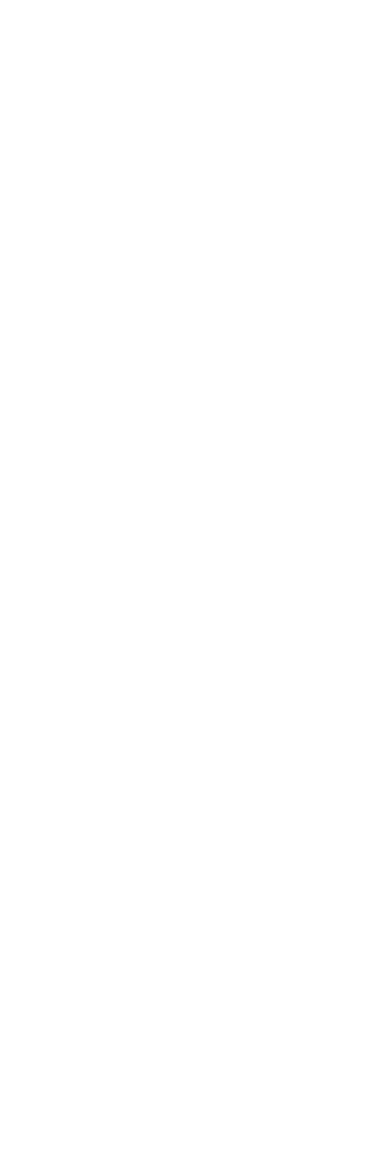
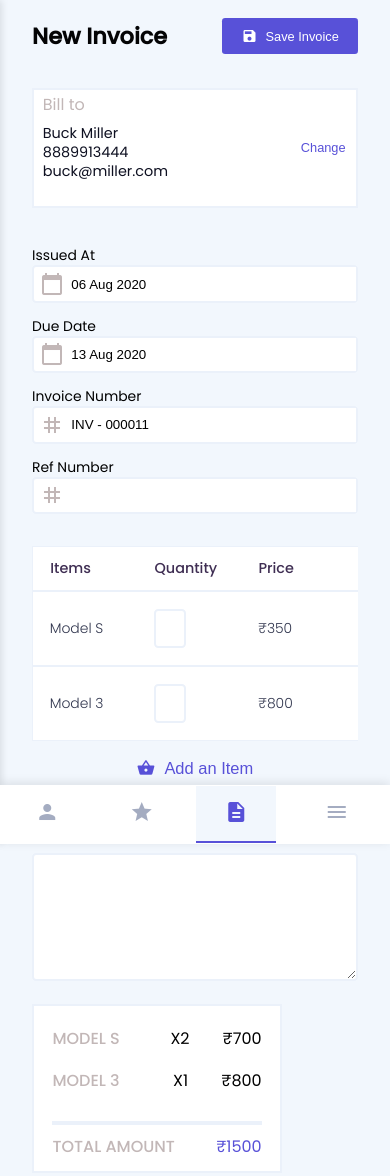
Before and after one commit to ashrivas8/rz-billbook, a website: page src/pages/invoice/create.html in a window 390 px wide. Before the commit the page ends 844 px from the top, so only its background shows below. Drawn offline with Linux system fonts and the light colour scheme.

Commit message:
feat : add "create new invoice" page (#17)
* add invoice page setup

* add page table and bottom checkout section

* complete add invoice page

* added responsiveness to add invoice page

* remove btn-primary class usage across the project

```diff
--- a/src/pages/invoice/create.html
+++ b/src/pages/invoice/create.html
@@ -0,0 +1,185 @@
+<!DOCTYPE html>
+<html lang="en">
+<head>
+    <meta charset="UTF-8">
+    <meta http-equiv="X-UA-Compatible" content="IE=edge">
+    <meta name="viewport" content="width=device-width, initial-scale=1.0">
+    <link rel="stylesheet" href="../../styles/common.css" />
+    <link rel="stylesheet" href="../../styles/invoice.css" />
+    <script defer src="/script/main.js"></script>
+    <title>Billbook | Create New Invoice</title>
+</head>
+
+<body class="dashboard" style="overflow-y: auto;">
+  <nav class="nav-bar" id="nav-bar">
+    <ul>
+      <a href="/pages/customers">
+        <li class="nav-item"><i class="material-icons">person</i> Customers</li>
+      </a>
+      <a href="/pages/items">
+        <li class="nav-item"><i class="material-icons">star</i>Items</li>
+      </a>
+      <a href="#">
+        <li class="nav-item nav-item--active">
+          <i class="material-icons">description</i>
+          Invoices
+        </li>
+      </a>
+    </ul>
+  </nav>
+
+  <nav class="bottom-nav">
+    <ul>
+      <li class="bottom-nav-item">
+        <a href="/pages/customers"><i class="material-icons">person</i></a>
+      </li>
+      <li class="bottom-nav-item">
+        <a href="/pages/items"><i class="material-icons">star</i></a>
+      </li>
+      <li class="bottom-nav-item bottom-nav-item--active">
+        <a href="#"><i class="material-icons">description</i></a>
+      </li>
+      <li class="bottom-nav-item">
+        <button onclick="showNavBar(event)"><i class="material-icons">menu</i></button>
+      </li>
+    </ul>
+  </nav>
+
+  <main class="content">
+    <header class="content__header">
+      <h1>New Invoice</h1>
+      <button class="btn">
+        <i class="material-icons btn__icon btn__icon--left">save</i>
+        Save Invoice
+      </button>
+    </header>
+
+    <div class="section section--sb">
+      <div class="billing-details">
+        <div>
+          <span class="billing-details__heading">Bill to</span>
+          <div class="billing-details__content">
+            Buck Miller 8889913444 buck@miller.com
+          </div>
+        </div>
+        <button class="btn btn--text">Change</button>
+      </div>
+      <div class="input-details">
+        <label for="issue_date"
+          >Issued At
+          <div class="input_container">
+            <input type="text" name="issue_date" class="input" value="06 Aug 2020" />
+            <i class="material-icons input_icon">calendar_today</i>
+          </div>
+        </label>
+        <label for="due"
+          >Due Date
+          <div class="input_container">
+            <input type="text" name="due" class="input" value="13 Aug 2020" />
+            <i class="material-icons input_icon">calendar_today</i>
+          </div>
+        </label>
+        <label for="inv_no"
+          >Invoice Number
+          <div class="input_container">
+            <input type="text" name="inv_no" class="input" value="INV - 000011" />
+            <i class="material-icons input_icon">tag</i>
+          </div>
+        </label>
+        <label for="ref_no"
+          >Ref Number
+          <div class="input_container">
+            <input type="text" name="ref_no" class="input" value="" />
+            <i class="material-icons input_icon">tag</i>
+          </div>
+        </label>
+      </div>
+    </div>
+
+    <div class="section">
+        <div class="scrollable-table">
+          <table>
+            <thead>
+              <tr>
+                <th>Items</th>
+                <th>Quantity</th>
+                <th>Price</th>
+                <th>Amount</th>
+              </tr>
+            </thead>
+            <tbody>
+              <tr>
+                <td>Model S</td>
+                <td>
+                  <input type="number" value="2" />
+                </td>
+                <td>&#8377;350</td>
+                <td>
+                  &#8377;700
+                  <i class="material-icons row-delete">delete</i>
+                </td>
+              </tr>
+              <tr>
+                <td>Model 3</td>
+                <td>
+                  <input type="number" value="1"/>
+                </td>
+                <td>&#8377;800</td>
+                <td>
+                  &#8377;800
+                  <i class="material-icons row-delete" role="button">delete</i>
+                </td>
+              </tr>
+            </tbody>
+          </table>
+        </div>
+        <button class="btn btn--text add-btn">
+          <i class="material-icons btn__icon--large btn__icon--left" role="button">
+            shopping_basket
+          </i>
+          Add an Item
+        </button>
+        <div class="divider divider--full"></div>
+    </div>
+
+    <div class="section section--sb">
+      <div style="display: flex;">
+        <label for="notes">
+          Notes
+          <textarea
+            rows="5"
+            type="text"
+            name="description"
+            class="text-area text-area--vertical"
+          ></textarea>
+        </label>
+    </div>
+
+      <div class="checkout-info">
+        <div class="info-row">
+          <span class="info-row__left">Model S</span>
+          <div>
+            <span style="margin-right: 1.8em;">x2</span>
+            <span>&#8377;700</span>
+          </div>
+        </div>
+
+        <div class="info-row">
+          <span class="info-row__left">Model 3</span>
+          <div>
+            <span style="margin-right: 1.8em;">x1</span>
+            <span>&#8377;800</span>
+          </div>
+        </div>
+
+        <div class="divider divider--full divider--mg-top"></div>
+        <div class="info-row">
+          <span class="info-row__left">Total Amount</span>
+          <span class="info-row__right">&#8377;1500</span>
+        </div>
+
+      </div>
+    </div>
+  </main>
+</body>
+</html>
--- a/src/styles/common.css
+++ b/src/styles/common.css
@@ -19,6 +19,7 @@
   --primary-text-color: #0e1021;
   --light-text-color: #31364e;
   --fancy-dark-text-color: #3f2e53;
+  --light-grey-text: #c2b7b7;
 }
 
 html {
@@ -93,6 +94,7 @@ textarea {
   border-radius: 0.3em;
   border: 2px solid #ebf1fa;
   background-color: #ffffff;
+  min-width: 250px;
 }
 
 .text-area--vertical {
@@ -122,8 +124,18 @@ label > .text-field,
   background-color: var(--primary-color);
 }
 
+.btn--text {
+  background-color: inherit;
+  padding: 0;
+  color: var(--primary-color);
+}
+
 .btn__icon {
   font-size: 1rem;
+}
+
+.btn__icon--large {
+  font-size: 1.15rem;
 }
 
 .btn__icon--left {
--- /dev/null
+++ b/src/styles/invoice.css
@@ -0,0 +1,192 @@
+.add-btn {
+  align-self: center;
+  font-size: 1.03rem;
+  margin-top: 1.1em;
+  margin-bottom: 1em;
+}
+
+.billing-details {
+  display: flex;
+  border: 2px solid #ebf1fa;
+  background-color: var(--secondary-bg-color);
+  padding:0.4em 0.65em 0.45em 0.55em;
+  height: 120px;
+  max-width: 450px;
+}
+
+.billing-details__heading {
+  color: var(--light-grey-text);
+}
+
+.billing-details__content {
+  font-size: 0.9em;
+  color: var(--primary-text-color);
+  max-width: 45%;
+  margin-top: 0.8em;
+  line-height: 1.3em;
+}
+
+.section {
+  display: flex;
+}
+
+.section--sb {
+  justify-content: space-between;
+}
+
+table {
+  border-collapse: collapse;
+  border-spacing: 0;
+}
+
+tr {
+  display: flex;
+  border: 1px solid #ebf1fa;
+}
+
+.section:nth-child(3) {
+  margin-top: 2em;
+  flex-direction: column;
+  margin-bottom: 2em;
+}
+
+.section:nth-last-child(1) {
+  margin-top: 2em;
+}
+
+th {
+  display: flex;
+  background-color: var(--secondary-bg-color);
+  text-transform: none;
+  height: 3em;
+  flex: 1;
+  align-items: center;
+  font-size: 0.9rem;
+}
+
+td {
+  display: flex;
+  flex: 1;
+  padding: 1.2em 1.2em;
+  align-items: center;
+}
+
+th:nth-child(1), td:nth-child(1) {
+  flex: 3;
+}
+
+td > input {
+  width: 40%;
+  font-size: 0.87rem;
+  padding: 0.7em 1em;
+  border-radius: 0.3em;
+  border: 2px solid #ebf1fa;
+  background-color: var(--secondary-bg-color);
+}
+
+td > i {
+  cursor: pointer;
+}
+
+.row-delete {
+  font-size: 1.25rem;
+  margin-left: 0.8em;
+}
+
+.divider {
+  height: 4px;
+  background-color: #ebf1fa;
+}
+
+.divider--full {
+  width: 100%;
+}
+
+.divider--mg-top {
+  margin-top: 2em;
+}
+
+.checkout-info {
+  display: inline-block;
+  background-color: var(--secondary-bg-color);
+  border: 2px solid #ebf1fa;
+  padding: 0 1.15em 1em 1.15em;
+  width: 45%;
+  text-transform: uppercase;
+  height: max-content;
+  min-width: 250px;
+}
+
+.info-row {
+  display: flex;
+  justify-content: space-between;
+  margin-top: 1.6em;
+}
+
+.info-row__left {
+  font-weight: 500;
+  color: var(--light-grey-text);
+}
+
+.info-row__right {
+  color: var(--primary-color);
+}
+
+.info-row:nth-last-child(1) {
+  margin-top: 0.85em;
+}
+
+.input_container {
+  position:relative;
+  background:var(--secondary-bg-color);
+  padding-left: 2.3em;
+  border-radius: 0.3em;
+  border: 2px solid #ebf1fa;
+}
+
+.input-details {
+  display: flex;
+  flex-wrap: wrap;
+  line-height: 1.2em;
+  justify-content: space-around;
+  max-width: 500px;
+  min-height: 170px;
+}
+
+.input {
+  height: 2.5em;
+  margin:0;
+  padding-right: 0.2em;
+  padding-left: 0.4em;
+  width: 100%;
+  border: 0 solid transparent;
+}
+
+.input_icon {
+  position:absolute;
+  bottom:0.8em;
+  left:0.25em;
+  width:0.4em;
+  height:0.4em;
+  color: var(--light-grey-text);
+}
+
+@media screen and (max-width: 900px) {
+  .section {
+    flex-direction: column;
+  }
+
+  .checkout-info {
+    display: flex;
+    flex-direction: column;
+  }
+
+  .input-details {
+    margin-top: 1.5em;
+    flex-direction: column;
+  }
+
+  .input-details > label {
+    margin-top: 1em;
+  }
+}
```
Also changed, not shown: src/pages/customers/create.html (+1 -1 lines), src/pages/items/create.html (+1 -1 lines).
